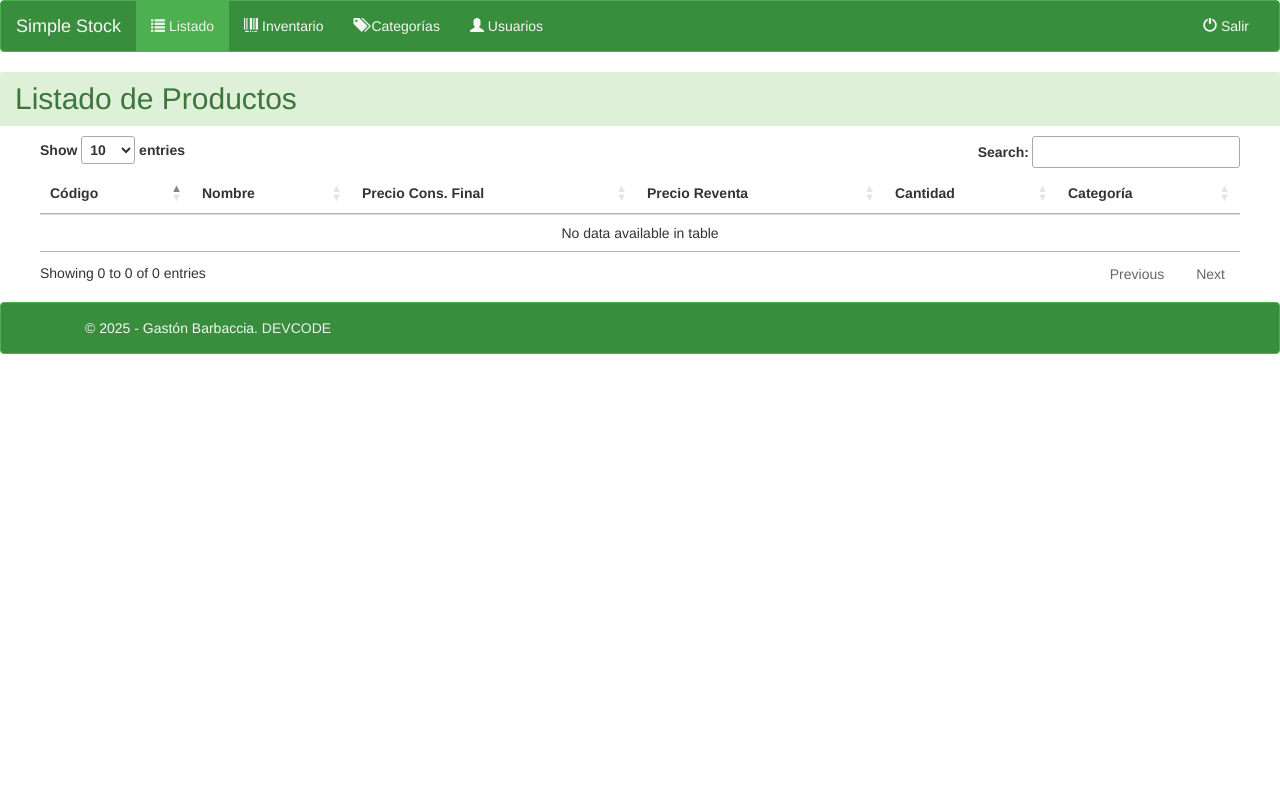
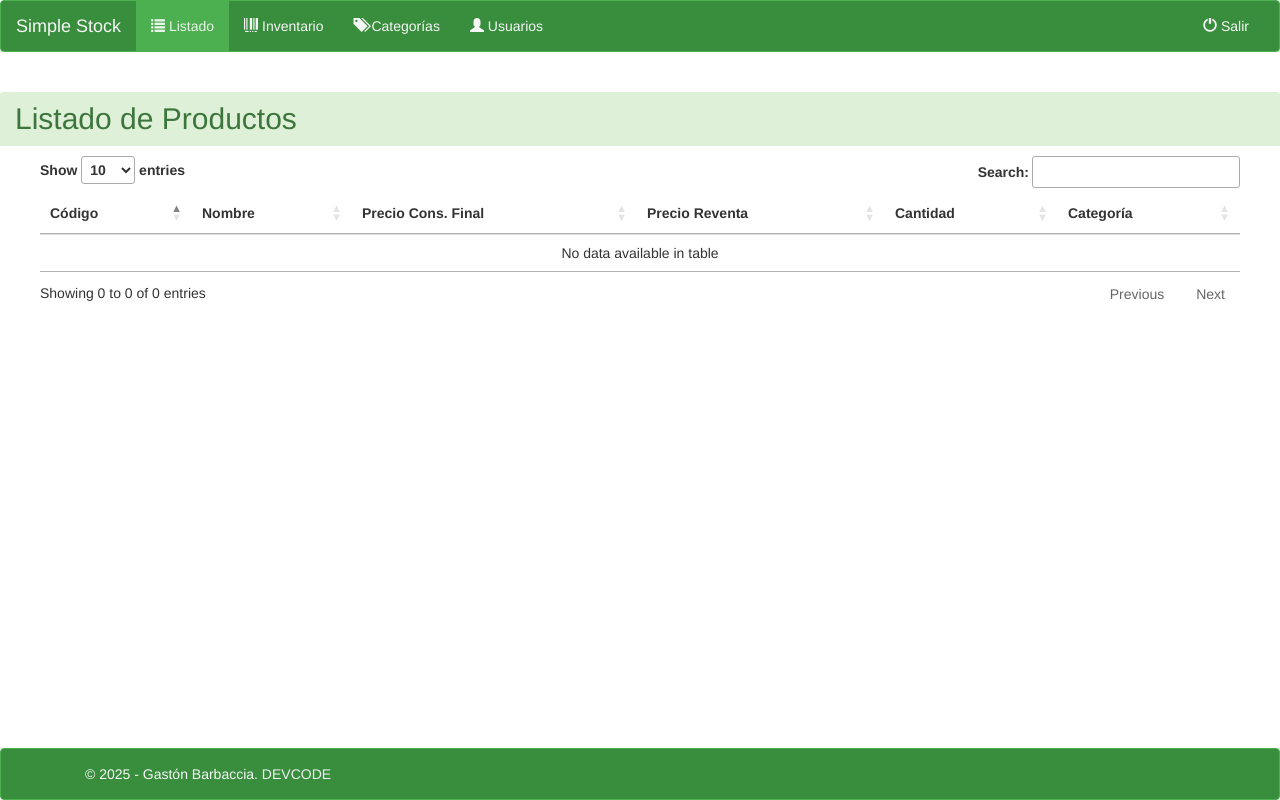
Before and after one commit to gastonbarbaccia/simple_stock, a PHP site: page /list.php in a window 1280 px wide. Run offline with PHP 8.4, Linux system fonts and the light colour scheme; the visitor is signed in with stand-in values (Sample User, id 1); data that the repository does not hold is empty; some libraries are stand-ins or nearby versions.

Commit message:
Se modifica la tabla para que el footer este ubicado correctamente

```diff
--- a/config/db.php
+++ b/config/db.php
@@ -4,4 +4,10 @@ define('DB_HOST', 'localhost');//DB_HOST:  generalmente suele ser "127.0.0.1"
 define('DB_USER', 'root');//Usuario de tu base de datos
 define('DB_PASS', '');//Contraseña del usuario de la base de datos
 define('DB_NAME', 'simple_stock');//Nombre de la base de datos
+
+/*Datos de conexion a la base de datos*/
+#define('DB_HOST', 'srv1451.hstgr.io');//DB_HOST:  generalmente suele ser "127.0.0.1"
+#define('DB_USER', 'u666073011_stock');//Usuario de tu base de datos
+##define('DB_PASS', 'IPa=dV9[f');//Contraseña del usuario de la base de datos
+#define('DB_NAME', 'u666073011_stock');//Nombre de la base de datos
 ?>
--- a/list.php
+++ b/list.php
@@ -24,18 +24,34 @@ $title = "Inventario | Simple Stock";
 
 	<!-- Estilos opcionales -->
 	<style>
-		table.dataTable {
-			width: 100% !important;
+		html, body {
+			height: 100%;
+			margin: 0;
+			display: flex;
+			flex-direction: column;
+		}
+
+		.main-content {
+			flex: 1;
+			display: flex;
+			flex-direction: column;
 		}
 
 		.contenedor {
+			flex: 1;
 			padding: 0 40px;
+		}
+
+		.footer {
+			margin-bottom: 0px;
+			margin-top: 10px;
 		}
 	</style>
 </head>
 
 <body>
 
+	<div class="main-content">
 		<?php include("navbar.php"); ?>
 		<h2 class="panel-heading" style="background-color: #dff0d8;color:#3c763d">Listado de Productos</h2>
 		<div class="contenedor table-responsive">
@@ -77,9 +93,10 @@ $title = "Inventario | Simple Stock";
 				</tbody>
 			</table>
 		</div>
+	</div>
 
 	<!-- Footer -->
-	<div class="navbar navbar-default" style="margin-bottom: 0px;margin-top: 10px;">
+	<div class="navbar navbar-default footer">
 		<div class="container">
 			<p class="navbar-text pull-left">&copy <?php echo date('Y'); ?> - Gastón Barbaccia.
 				<a href="#" target="_blank" style="color: #ecf0f1">DEVCODE</a>
```
Lines whose indentation alone changed are shown as unchanged.
